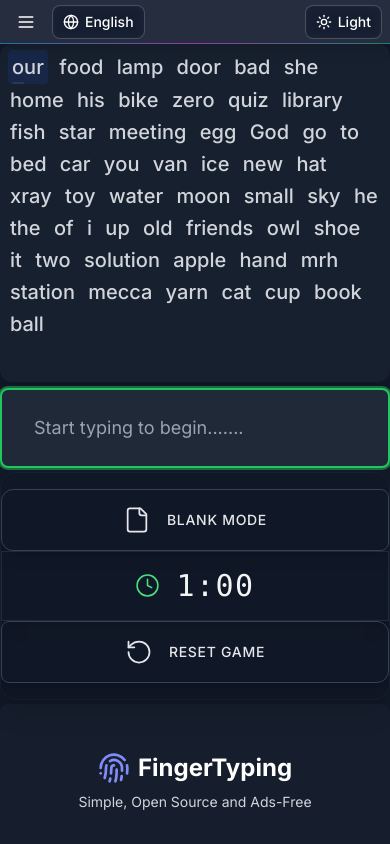
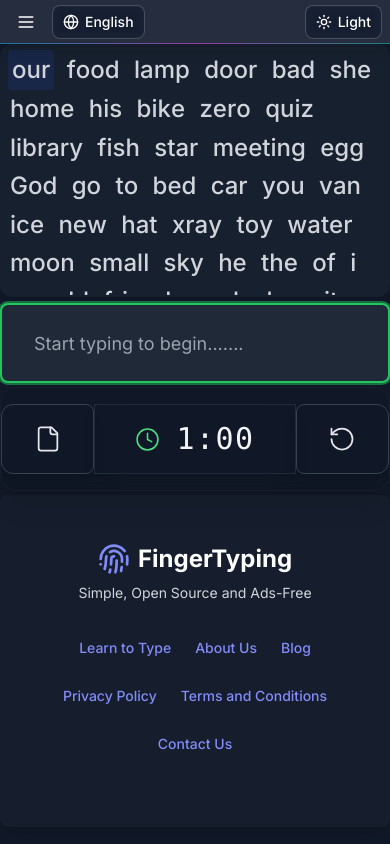
Before and after one commit to finger-typing/fingertyping, a Next.js app: page / in a window 390 px wide. Shown: the top 844 px of the page. Built offline with nearby package versions, Linux system fonts and the light colour scheme.

Commit message:
version  2.1 [ fix mobile view]

```diff
--- a/src/components/GameControls.tsx
+++ b/src/components/GameControls.tsx
@@ -13,7 +13,7 @@ interface GameControlsProps {
 const formatTimeDisplay = (seconds: number): string => {
   const mins = Math.floor(seconds / 60);
   const secs = seconds % 60;
-  return `${mins}:${secs < 10 ? '0' : ''}${secs}`;
+  return `${mins}:${secs < 10 ? "0" : ""}${secs}`;
 };
 
 const GameControls: React.FC<GameControlsProps> = ({
@@ -70,19 +70,20 @@ const GameControls: React.FC<GameControlsProps> = ({
       role="group"
       aria-label="Game controls"
     >
-      <div className="flex w-full flex-col items-stretch justify-between gap-0 sm:flex-row">
+      {/* Mobile View: 1 line, 3 columns */}
+      <div className="flex w-full flex-row items-stretch justify-between gap-0 sm:flex-row">
         <Button
           onClick={toggleBlankPage ?? (() => {})}
-          className={`${isBlankPage ? blankPageButtonStyles : buttonStyles} flex-1 rounded-l-xl sm:rounded-r-none`}
+          className={`${isBlankPage ? blankPageButtonStyles : buttonStyles} flex-1 rounded-l-xl sm:rounded-l-xl sm:rounded-r-none`}
           aria-label="Toggle blank page mode"
           disabled={!toggleBlankPage}
         >
           <File size={28} className="stroke-[1.5]" />
-          <span>Blank Mode</span>
+          <span className="hidden sm:inline">Blank Mode</span>
         </Button>
 
         <div
-          className={`${timerStyles} flex-[1.5] sm:rounded-none`}
+          className={`${timerStyles} flex-1 sm:flex-[1.5] sm:rounded-none`}
           role="timer"
           aria-live="polite"
           aria-label={`Time remaining: ${formatTimeDisplay(timeRemaining)}`}
@@ -102,11 +103,11 @@ const GameControls: React.FC<GameControlsProps> = ({
 
         <Button
           onClick={initializeGame}
-          className={`${buttonStyles} flex-1 rounded-r-xl sm:rounded-l-none`}
+          className={`${buttonStyles} flex-1 rounded-r-xl sm:rounded-l-none sm:rounded-r-xl`}
           aria-label="Reset game"
         >
           <RotateCcw size={28} className="stroke-[1.5]" />
-          <span>Reset Game</span>
+          <span className="hidden sm:inline">Reset Game</span>
         </Button>
       </div>
     </div>
--- a/src/components/WordDisplay.tsx
+++ b/src/components/WordDisplay.tsx
@@ -19,7 +19,7 @@ interface CharacterProps {
 }
 
 // Constants
-export const WORDS_PER_LINE_SMALL = 18;
+export const WORDS_PER_LINE_SMALL = 15;
 export const WORDS_PER_LINE_LARGE = 25;
 export const LINES_TO_SHOW = 1;
 
@@ -197,14 +197,14 @@ const WordDisplay: React.FC<WordDisplayProps> = ({
 
   return (
     <div
-      className={`max-w-5xl mx-auto h-[40vh] sm:h-[60vh] rounded-xl p-0.5 mb-0.5 font-medium shadow-lg transition-all duration-300 ease-in-out overflow-y-auto sm:p-2 ${
+      className={`max-w-5xl mx-auto h-[30vh] sm:h-[60vh] rounded-xl p-0.5 mb-0.5 font-medium shadow-lg transition-all duration-300 ease-in-out overflow-y-auto sm:p-2 ${
         darkMode
           ? "bg-gray-800/50 text-gray-200 shadow-gray-900/20"
           : "border border-gray-200 bg-white text-gray-800 shadow-gray-200/50"
       }`}
     >
       <div
-        className="h-full overflow-y-auto break-words text-xl leading-[1.6] tracking-normal sm:text-3xl md:text-[2.5rem] md:leading-[1.4] p-1 word-display-container"
+        className="h-full overflow-y-auto break-words text-2xl leading-[1.6] tracking-normal sm:text-3xl md:text-[2.5rem] md:leading-[1.4] p-1 word-display-container"
         style={{
           scrollbarWidth: 'thin',
           scrollbarColor: darkMode ? '#9ca3af #4b5563' : '#d1d5db #f3f4f6'
```
